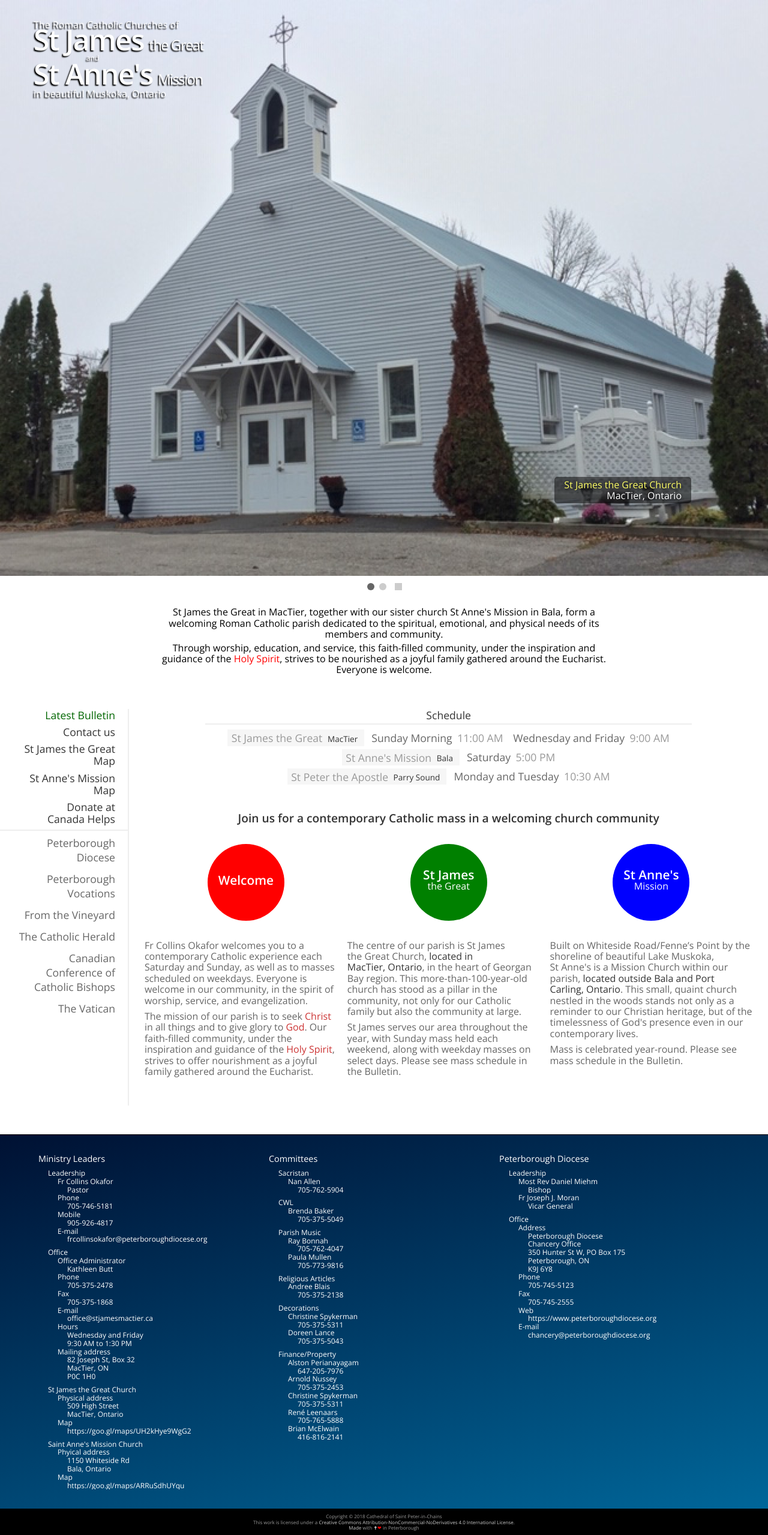
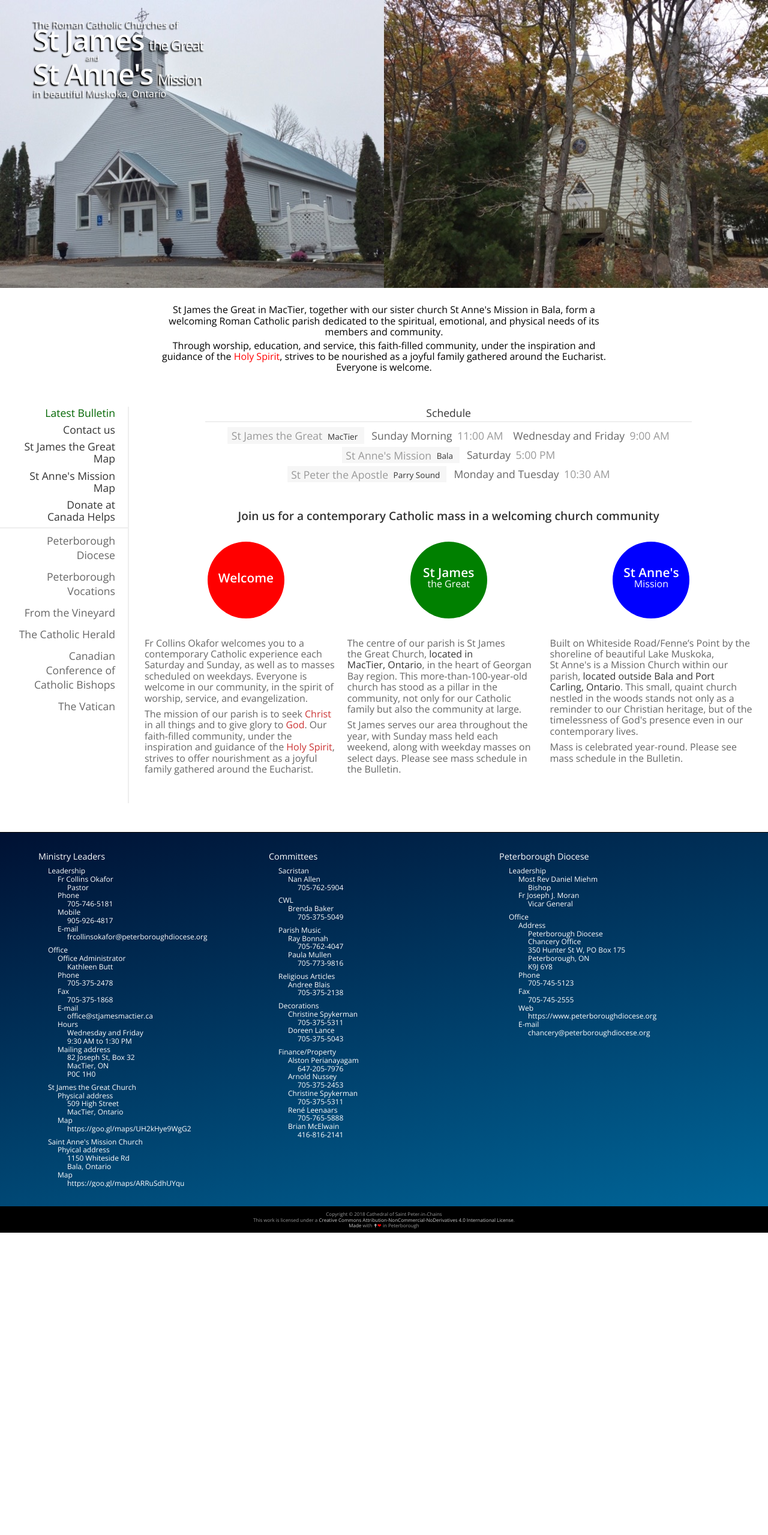
Before and after one commit to sdohtem/sdohtem.github.io, a Jekyll site: the page built from index.html, in a window 1280 px wide. Shown: the whole page at 60% size. Built offline with Jekyll 4.4.1, drawn with Linux system fonts in a browser that asks for light colours; nearby versions of some CDN libraries; after the commit the page ends 2055 px from its top, so only the background shows below that.

Commit message:
Replaced slideshow with single side-by-side image of both churches

```diff
--- a/_data/main.yml
+++ b/_data/main.yml
@@ -1,16 +1,6 @@
 ---
 
-slideshow:
-  -
-    image: stjames.jpg
-    caption: >
-      **St James the Great Church**<br>
-      MacTier, Ontario
-  -
-    image: stannes.jpg
-    caption: >
-      **St Anne&apos;s Mission Church**<br>
-      Bala, Ontario
+hero: hero.jpg
 
 welcome:
   title: >
--- a/_layouts/main.html
+++ b/_layouts/main.html
@@ -55,27 +55,12 @@
   <!-- <div class="banner-location">in MacTier and Bala, Ontario</div> -->
 </header>
 
-<!-- SLIDESHOW -->
+<!-- HERO -->
 
 {% if page.mnemonic == 'index' %}
-{% assign slideshow = site.data.main.slideshow %}
 
-<div id="slideshow">
-  <div id="slideshow-container">
-    {% for slide in slideshow %}
-    <div class="slideshow-slide">
-      <img src="{{ slide.image | prepend: site.slideshow_images_path | relative_url }}">
-      <div class="markdown">{{ slide.caption | markdownify }}</div>
-    </div>
-    {% endfor %}
-  </div>
-  <div id="slideshow-indicators">
-    {% for slide in slideshow %}
-    {% assign count = 0 %}
-    <span class="slideshow-indicator" onclick="slideshow.set({% increment slide_index %})"></span>
-    {% endfor %}
-    <span id="slideshow-pause" class="slideshow-pause-inactive" onclick="slideshow.pause()"></span>
-  </div>
+<div id="hero">
+  <img src="{{ site.data.main.hero | prepend: site.images_path | relative_url }}">
 </div>
 
 {% endif %}
--- a/styles/layout.scss
+++ b/styles/layout.scss
@@ -138,66 +138,27 @@ div.banner-muskoka {
   div.banner-rcc { font-size: 1rem; }
   #banner > div:nth-of-type(2) { top: -0.75rem; }
   #banner > div:nth-of-type(4) { top: -1.5rem; }
-  span.banner-church-name { ; font-size: 3rem; }
+  span.banner-church-name { font-size: 3rem; }
   span.banner-church-appellation { font-size: 1.5rem; }
   div.banner-and { top: -1rem; left: 5.5rem; font-size: 0.75rem; }
   div.banner-muskoka { top: -1.75rem; font-size: 1rem; }
 }
 
 
-/* SECTION: SLIDESHOW */
+/* SECTION: HERO */
 
-#slideshow { position: relative; cursor: default; }
-
-#slideshow-container { background-color: white; }
-
-div.slideshow-slide { display: none; }
-
-div.slideshow-slide > img { width: 100%; }
-
-div.slideshow-slide > div {
-  box-sizing: border-box;
-  position: absolute; bottom: 20%; right: 10%;
-  border-radius: 5px;
-  padding: 0.25rem 1rem;
-  background-color: rgba(0,0,0,0.5);
-  text-overflow: clip;
-  text-shadow: 0 0 6px black; color: white;
-  font-weight: 300; text-align: right;
+#hero {
+  position: relative;
+  cursor: default;
 }
 
-div.slideshow-slide > div > p { margin-top: 0; font-size: 0.85rem; }
-div.slideshow-slide > div a { color: #ccc; }
-div.slideshow-slide > div a:hover { color: white; }
-div.slideshow-slide > div strong { font-weight: 300; color: #ff6; }
-
-#slideshow-indicators { margin-top: 0.35rem; text-align: center; }
-
-span.slideshow-indicator {
-  display: inline-block;
-  width: 0.75rem; height: 0.75rem;
-  border-radius: 50%;
-  margin: 0 2px;
-  background-color: #ccc;
-  transition: background-color 0.25s ease;
+#hero > img {
+  width: 100%;
+  background-color: white;
 }
 
-#slideshow-pause {
-  display: inline-block;
-  width: 0.75rem; height: 0.75rem;
-  margin-left: 8px;
-  transition: background-color 0.25s ease;
-}
 
-span.slideshow-indicator:hover, #slideshow-pause:hover { background-color: black; }
-span.slideshow-indicator-active { background-color: #666; }
-span.slideshow-pause-inactive { background-color: #ccc; }
-span.slideshow-pause-active { background-color: #666; }
 
-@media screen and (min-width: 35.5rem) {
-  div.slideshow-slide > div { bottom: 15%; }
-  div.slideshow-slide > div > p { font-size: 1rem; }
-}
 
 
 /* SECTION: WELCOME */
```
Also changed, not shown: images/hero.jpg (added), images/open-graph-share.jpg.
